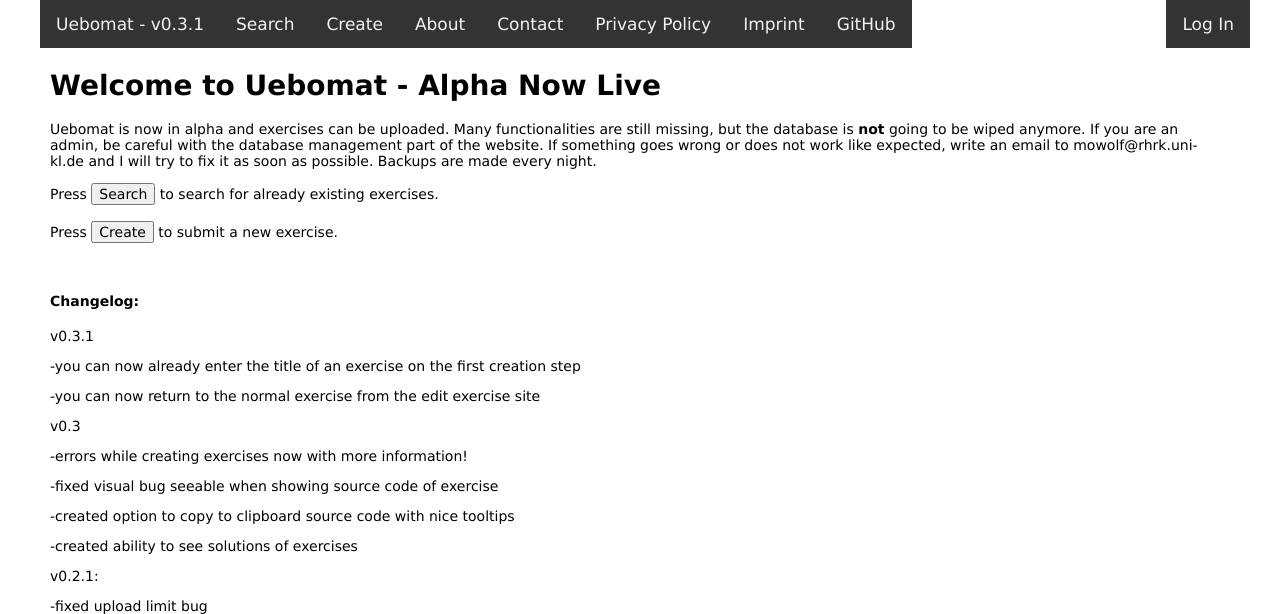
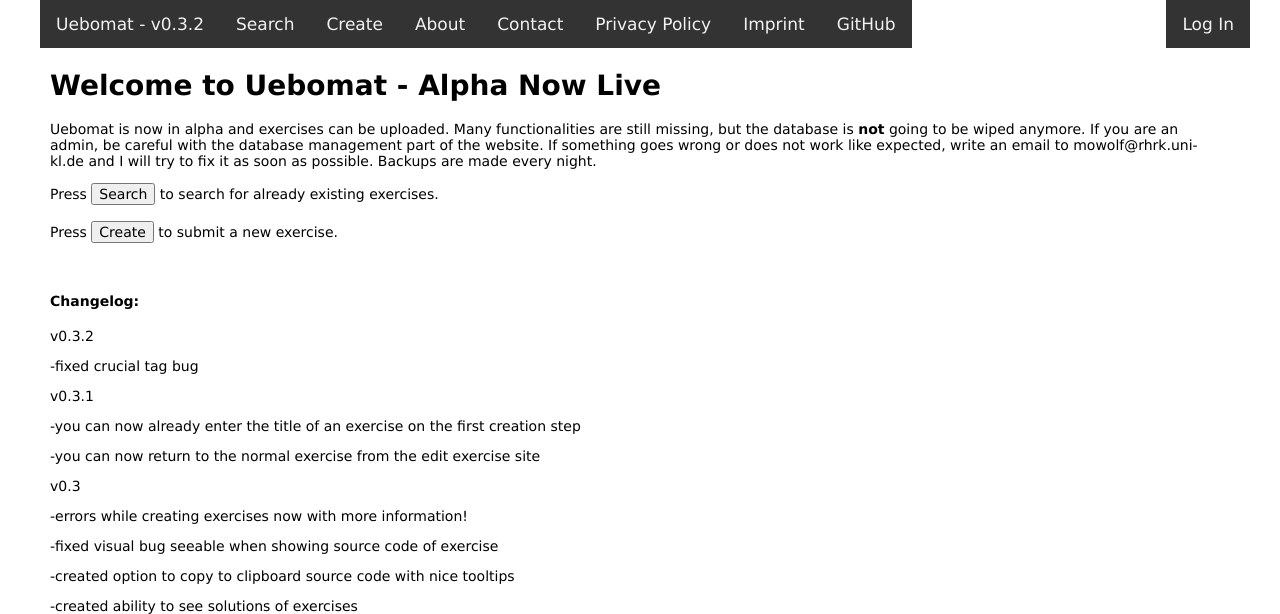
Before and after one commit to CatPleb/ubgenerator, a Node project: template views/index.hbs in a window 1280 px wide. Shown: the top 614 px of the page. Run offline with Node 20 templates, Linux system fonts and the light colour scheme; the template is opened without the code that fills it: most values are stand-ins (such as "Sample title", 1, 10 or a date in 2020).

Commit message:
v0.3.2
fixed Tag bug

```diff
--- a/views/index.hbs
+++ b/views/index.hbs
@@ -17,6 +17,8 @@ mowolf@rhrk.uni-kl.de and I will try to fix it as soon as possible. Backups are
 <br><br>
 
 <h4>Changelog:</h4>
+  <p>v0.3.2</p>
+  <p>-fixed crucial tag bug</p>
   <p>v0.3.1</p>
   <p>-you can now already enter the title of an exercise on the first creation step</p>
   <p>-you can now return to the normal exercise from the edit exercise site</p>
--- a/views/layouts/layout.hbs
+++ b/views/layouts/layout.hbs
@@ -17,7 +17,7 @@
   <div id='black_bar'></div>
 
   <div class="topnav">
-    <a id='a' href="/">Uebomat - v0.3.1</a>
+    <a id='a' href="/">Uebomat - v0.3.2</a>
     <a id='b' href="/search?selecttag=All">Search</a>
     <a id='c' href="/create">Create</a>
     <a id='d' href="/about">About</a>
--- a/views/search/search.hbs
+++ b/views/search/search.hbs
@@ -5,9 +5,10 @@
     <select class='mainselect' name='selecttag' multiple='multiple'>
         <option value='All'>All</option>
       {{#each taglist}}
-        <option value={{this}}>{{this}}</option>
+        <option value='{{this}}'>{{this}}</option>
       {{/each}}
     </select>
+    Press Tab -> Enter for fast searching!
     <br><br>
     <input type='submit' value='Search!'>
   </form>
```
Also changed, not shown: routes/search.js (+0 -8 lines).
